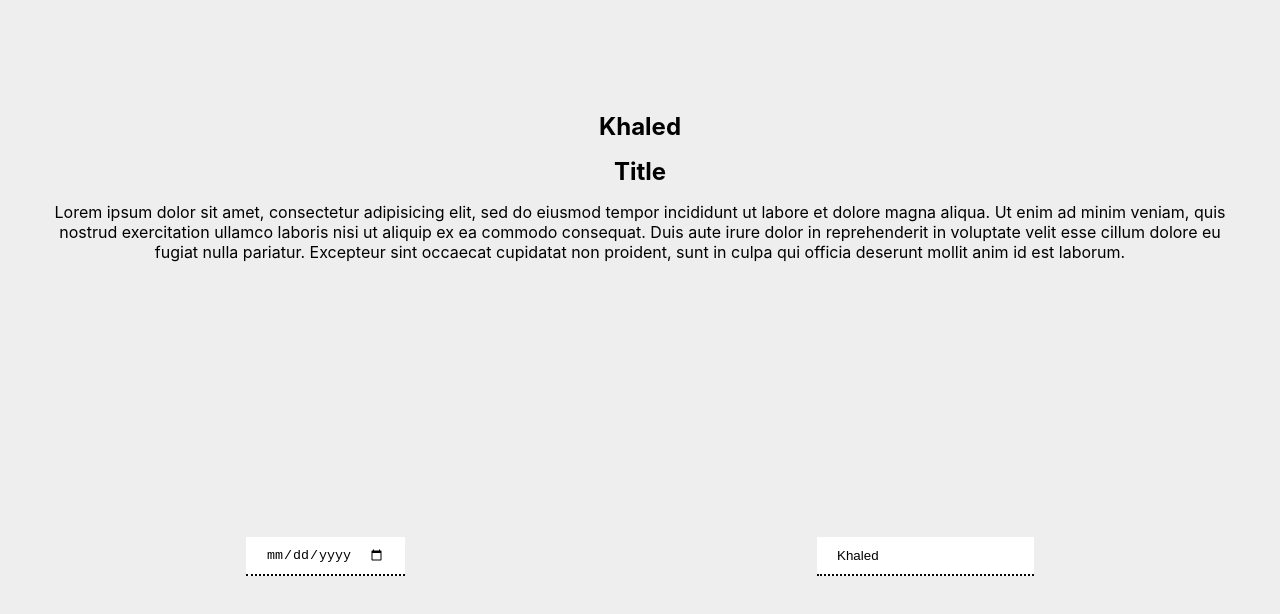
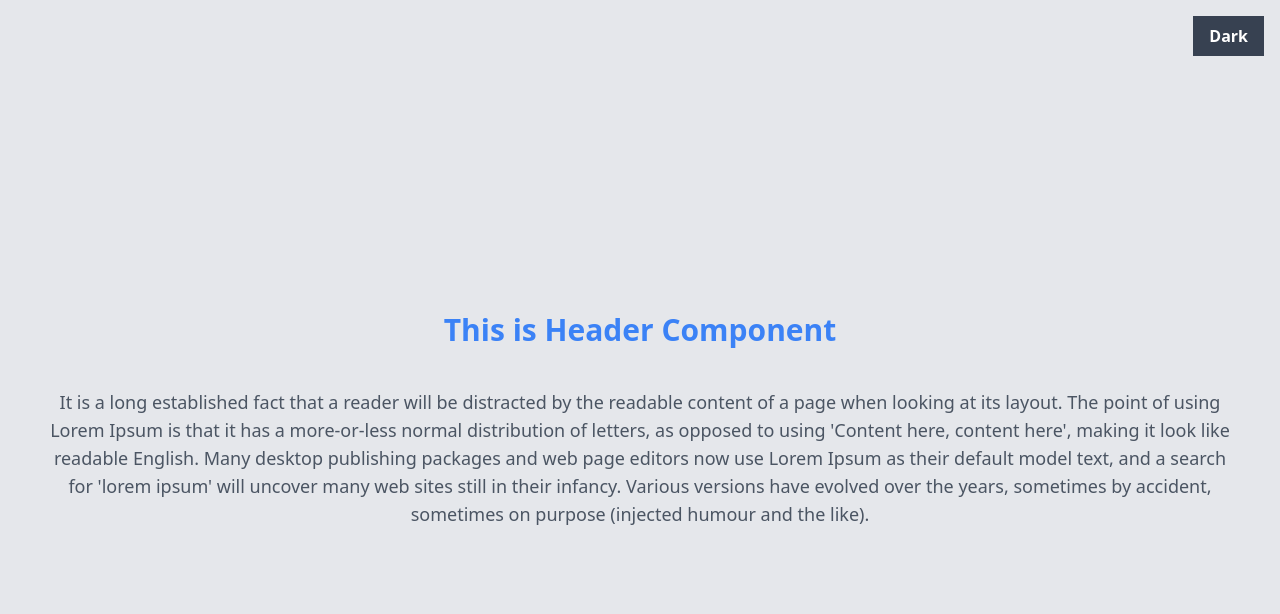
Before and after one commit to khaledmv/react-30-apps, a React (Create React App) app: page / in a window 1280 px wide. Shown: the top 614 px of the page. Built offline with nearby package versions, Linux system fonts and the light colour scheme.

Commit message:
first commit

```diff
--- a/package.json
+++ b/package.json
@@ -35,5 +35,8 @@
       "last 1 firefox version",
       "last 1 safari version"
     ]
+  },
+  "devDependencies": {
+    "tailwindcss": "^3.3.1"
   }
 }
--- a/src/App.js
+++ b/src/App.js
@@ -1,11 +1,13 @@
 
 import './App.css';
-import Esignature from './projects/e-signature/Esignature';
+import LightDarkMode from './projects/light-dark-mode/LightDarkMode';
+
+
 
 function App() {
   return (
     <div>
-      <Esignature/>
+        <LightDarkMode/>
     </div>
   );
 }
--- a/src/components/Title.jsx
+++ b/src/components/Title.jsx
@@ -1,7 +1,9 @@
 import React from 'react'
 
-export default function Title({clasess, text}) {
+const Title = ({classes, text}) => {
   return (
-    <h1 className={!clasess ? 'title text-center' : clasess}> {!text ? "Title" : text } </h1>
+    <div className={!classes ? 'text-2xl' : classes}>{!text? 'This is title' : text }</div>
   )
 }
+
+export default Title
--- a/src/index.css
+++ b/src/index.css
@@ -1,13 +1,3 @@
-body {
-  margin: 0;
-  font-family: -apple-system, BlinkMacSystemFont, 'Segoe UI', 'Roboto', 'Oxygen',
-    'Ubuntu', 'Cantarell', 'Fira Sans', 'Droid Sans', 'Helvetica Neue',
-    sans-serif;
-  -webkit-font-smoothing: antialiased;
-  -moz-osx-font-smoothing: grayscale;
-}
-
-code {
-  font-family: source-code-pro, Menlo, Monaco, Consolas, 'Courier New',
-    monospace;
-}
+@tailwind base;
+@tailwind components;
+@tailwind utilities;
--- a/src/projects/e-signature/Esignature.jsx
+++ /dev/null
@@ -1,50 +0,0 @@
-import React, { useState } from 'react'
-import Title from '../../components/Title'
-
-import './e-signature.styles.scss'
-
-const Esignature = () => {
-  const [name, setName] = useState("Khaled");
-  const [date, setDate] = useState("")
-
-  const handleNameChange = (e) => {
-    setName(e.target.value)
-  };
-
-  const handleDateChange = (e) => {
-    setDate(e.target.value)
-  }
-
-  const inputStyle = {
-    border: "none",
-    padding: "10px 20px",
-    borderBottom: "2px dotted",
-    outline:"none",
-  };
-  document.body.style.background = "#eee";
-  return (
-    <div className='container text-container'>
-      <div className='content'>
-        <Title clasess={"subtitle"} text={name} />
-        <Title clasess={"subtitle"} text={date} />
-        <p>Lorem ipsum dolor sit amet, consectetur adipisicing elit, sed do eiusmod
-          tempor incididunt ut labore et dolore magna aliqua. Ut enim ad minim veniam,
-          quis nostrud exercitation ullamco laboris nisi ut aliquip ex ea commodo
-          consequat. Duis aute irure dolor in reprehenderit in voluptate velit esse
-          cillum dolore eu fugiat nulla pariatur. Excepteur sint occaecat cupidatat non
-          proident, sunt in culpa qui officia deserunt mollit anim id est laborum.
-      </p>
-      </div>
-      <div className='footerArea'>
-        <input
-        type="date"
-        value={date}
-        onChange={handleDateChange}
-        style={inputStyle} />
-        <input type="text" value={name} onChange={handleNameChange} style={inputStyle} />
-      </div>
-    </div>
-  )
-}
-
-export default Esignature
--- a/src/projects/e-signature/e-signature.styles.scss
+++ /dev/null
@@ -1,27 +0,0 @@
-
-.container{
-    margin: 0 auto;
-    width: 100%;
-    max-width: 1200px;
-    display: flex;
-    flex-direction: column;
-    justify-content: space-between;
-    height: 60vh;
-    padding: 6rem 0;
-
-    &.text-container{
-        width: 100%;
-        text-align: center;
-    }
-
-}
-.subtitle{
-  font-size: 24px;
-  text-transform: capitalize;
-}
-
-.footerArea{
-    bottom: 0;
-    display: flex;
-    justify-content: space-around;
-}
--- /dev/null
+++ b/src/projects/light-dark-mode/Blog.jsx
@@ -0,0 +1,24 @@
+import React, { useContext} from 'react'
+import Title from '../../components/Title'
+import { ThemeContext } from './context/theme-context'
+
+const Blog = () => {
+  const {theme, changeTheme} = useContext(ThemeContext)
+  return (
+    <div className='relative mx-auto max-w-7xl h-screen flex items-center justify-center'>
+    <nav>
+        <button
+        className="absolute right-4 top-4 bg-gray-700 font-bold text-white px-4 py-2"
+        onClick={changeTheme}
+        >{theme === "dark" ? "Light" : "Dark" }</button>
+
+    </nav>
+    <div className='py-6 text-center px-10'>
+    <Title classes={"text-3xl font-bold text-blue-500 my-10"} text={"This is Header Component "}/>
+    <p className='para text-lg font-medium text-gray-600 '>It is a long established fact that a reader will be distracted by the readable content of a page when looking at its layout. The point of using Lorem Ipsum is that it has a more-or-less normal distribution of letters, as opposed to using 'Content here, content here', making it look like readable English. Many desktop publishing packages and web page editors now use Lorem Ipsum as their default model text, and a search for 'lorem ipsum' will uncover many web sites still in their infancy. Various versions have evolved over the years, sometimes by accident, sometimes on purpose (injected humour and the like).</p>
+    </div>
+    </div>
+  )
+}
+
+export default Blog
--- /dev/null
+++ b/src/projects/light-dark-mode/LightDarkMode.jsx
@@ -0,0 +1,38 @@
+import React, { useEffect, useState } from 'react'
+import Blog from './Blog'
+import { ThemeContext, themes } from './context/theme-context';
+const LightDarkMode = () => {
+    const [theme, setTheme] = useState(themes.light);
+
+    const changeTheme = () => {
+            theme === themes.light ? setTheme(themes.dark) : setTheme(themes.light);
+    };
+
+    let docBody = document.body;
+    useEffect(() =>{
+        switch(theme){
+            case themes.light:
+
+                    docBody.classList.remove("bg-gray-500");
+                    docBody.classList.add("bg-gray-200");
+                break;
+            case themes.dark:
+                docBody.classList.remove("bg-gray-200");
+                docBody.classList.add("bg-gray-500");
+                break;
+            default:
+                docBody.classList.remove("bg-gray-500");
+                docBody.classList.add("bg-gray-200");
+                break;
+
+        }
+    }, [theme]);
+
+  return (
+    <ThemeContext.Provider value={{theme, changeTheme}} >
+        <Blog  />
+    </ThemeContext.Provider>
+  )
+}
+
+export default LightDarkMode
--- /dev/null
+++ b/src/projects/light-dark-mode/context/theme-context.jsx
@@ -0,0 +1,8 @@
+import { createContext } from "react";
+
+export const themes = {
+    dark: "dark",
+    light: "light",
+};
+
+export const ThemeContext = createContext({});
--- /dev/null
+++ b/tailwind.config.js
@@ -0,0 +1,10 @@
+/** @type {import('tailwindcss').Config} */
+module.exports = {
+  content: [
+    "./src/**/*.{js,jsx,ts,tsx}",
+  ],
+  theme: {
+    extend: {},
+  },
+  plugins: [],
+}
```
Also changed, not shown: src/components/title.styles.scss (deleted), 1 other file (tests, documents, lock files or other folders).
